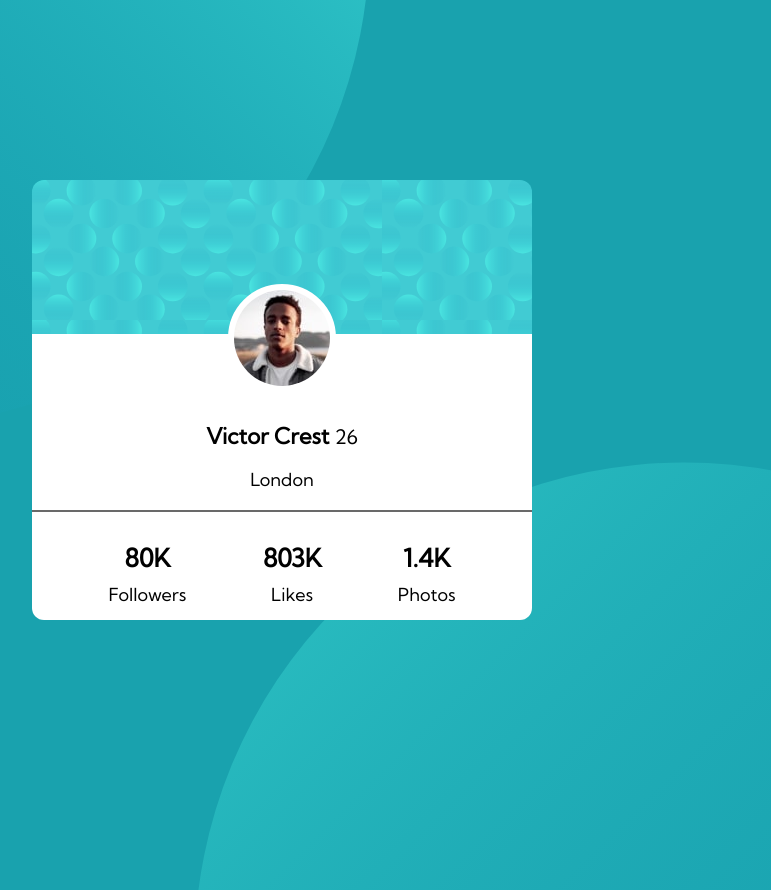
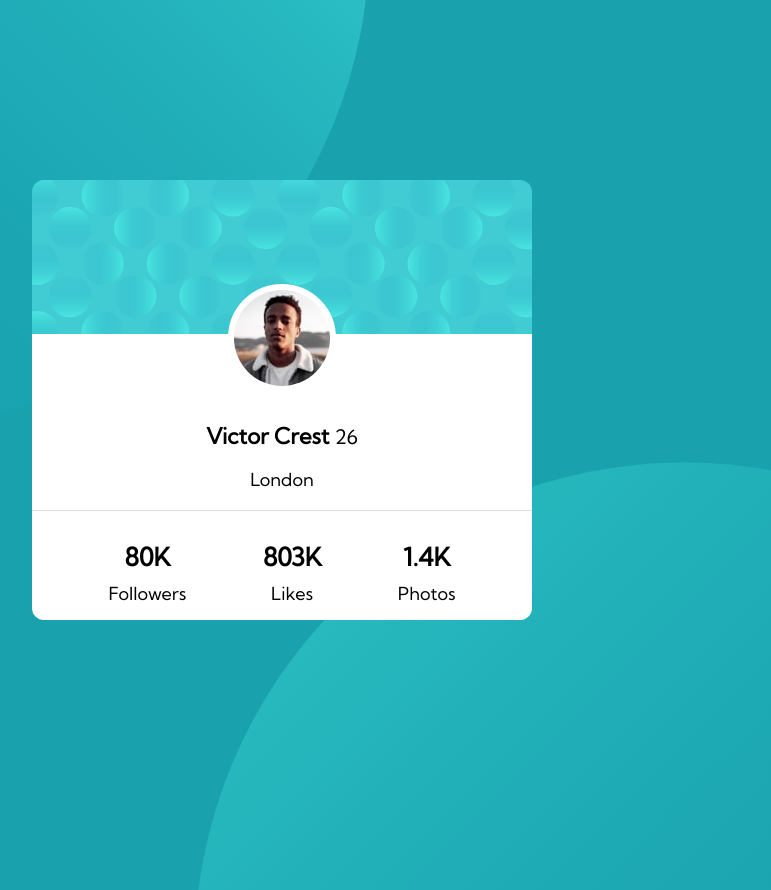
Before and after one commit to Sonyy19/FrontEnd-Mentor-Challenge, a plain HTML site: page profile-card-component-main/index.html in a window 1280 px wide. Shown: the whole page, without its empty margins (358-1129 px from the left). Drawn offline with Linux system fonts and the light colour scheme.

Commit message:
Update style.css

```diff
--- a/profile-card-component-main/style.css
+++ b/profile-card-component-main/style.css
@@ -33,6 +33,8 @@ body {
 .top {
   height: 35%;
   background-image: url(images/bg-pattern-card.svg);
+  background-repeat: no-repeat;
+  background-size: cover;
 }
 
 .body {
@@ -65,7 +67,7 @@ span {
 }
 
 .bottom {
-  border-top: 2px solid dimgray;
+  border-top: 1px solid gainsboro;
   display: flex;
   justify-content: space-evenly;
 
```
